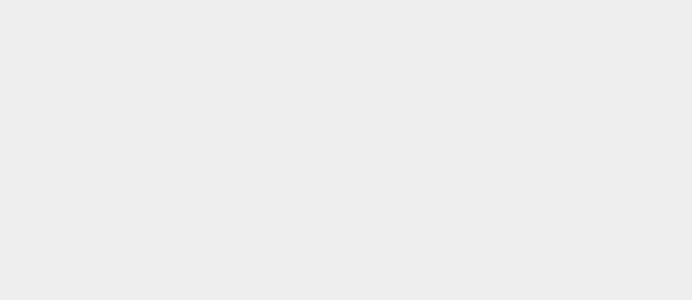
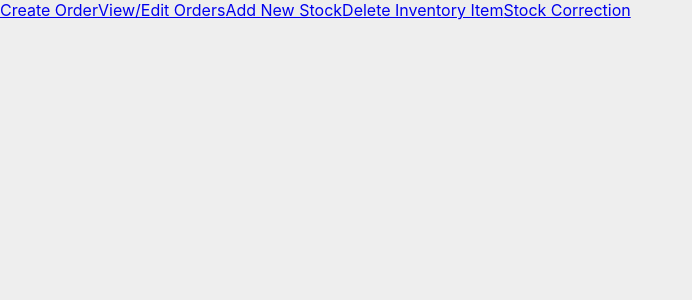
Before and after one commit to Ross-Savill/185client, a React (Create React App) app in the folder client/: page /dashboard in a window 1280 px wide. Shown: the top 300 px of the page, without its empty margins (0-692 px from the left). Built offline with nearby package versions, Linux system fonts and the light colour scheme.

Commit message:
created sidebar and component files

```diff
--- a/client/src/App.js
+++ b/client/src/App.js
@@ -5,6 +5,7 @@ import LoginForm from './Components/LoginForm';
 import RegisterForm from './Components/RegisterForm';
 import OrdersList from './Components/OrdersList'
 import PickList from './Components/PickList'
+import Dashboard from './Components/Dashboard'
 
 class App extends Component {
   render() {
@@ -15,6 +16,7 @@ class App extends Component {
           <Route path="/register" component={RegisterForm} />
           <Route path="/orders" exact component={OrdersList} />
           <Route path="/orders/:orderID/pick" exact component={PickList} />
+          <Route path="/dashboard" exact component={Dashboard} />
         </>
       </Router>
     );
--- /dev/null
+++ b/client/src/Components/Dashboard.js
@@ -0,0 +1,22 @@
+import React, { Component } from 'react';
+// import '../Styles/';
+import axios from 'axios';
+import Sidebar from './Sidebar'
+
+class Dashboard extends Component {
+  constructor(props) {
+    super(props);
+    this.state = {
+    }
+  }
+
+  render() {
+    return (
+      <>
+        <Sidebar />
+      </>
+    )
+  }
+}
+
+export default Dashboard;
--- /dev/null
+++ b/client/src/Components/QuickActions.js
@@ -0,0 +1,27 @@
+import React, { Component } from 'react';
+import '../Styles/Login.css';
+import axios from 'axios';
+
+class QuickActions extends Component {
+  constructor(props) {
+    super(props);
+    this.state = {
+    }
+  }
+
+  render() {
+    return (
+      <>
+        <div id="quick-actions">
+          <a href="#">Create Order</a>
+          <a href="#">View/Edit Orders</a>
+          <a href="#">Add New Stock</a>
+          <a href="#">Delete Inventory Item</a>
+          <a href="#">Stock Correction</a>
+        </div>
+      </>
+    )
+  }
+}
+
+export default QuickActions;
--- /dev/null
+++ b/client/src/Components/QuickOrders.js
@@ -0,0 +1,22 @@
+import React, { Component } from 'react';
+// import '../Styles/';
+import axios from 'axios';
+
+class QuickOrders extends Component {
+  constructor(props) {
+    super(props);
+    this.state = {
+    }
+  }
+
+  render() {
+    return (
+      <>
+        <div id="quick-orders">
+        </div>
+      </>
+    )
+  }
+}
+
+export default QuickOrders;
--- /dev/null
+++ b/client/src/Components/Sidebar.js
@@ -0,0 +1,28 @@
+import React, { Component } from 'react';
+// import '../Styles/';
+import axios from 'axios';
+import QuickActions from './QuickActions';
+import StockAlerts from './StockAlerts';
+import QuickOrders from './QuickOrders';
+
+class Sidebar extends Component {
+  constructor(props) {
+    super(props);
+    this.state = {
+    }
+  }
+
+  render() {
+    return (
+      <>
+        <div id="sidebar">
+          <QuickActions />
+          <StockAlerts />
+          <QuickOrders />
+        </div>
+      </>
+    )
+  }
+}
+
+export default Sidebar;
--- /dev/null
+++ b/client/src/Components/StockAlerts.js
@@ -0,0 +1,22 @@
+import React, { Component } from 'react';
+// import '../Styles/';
+import axios from 'axios';
+
+class StockAlerts extends Component {
+  constructor(props) {
+    super(props);
+    this.state = {
+    }
+  }
+
+  render() {
+    return (
+      <>
+        <div id="stock-alerts">
+        </div>
+      </>
+    )
+  }
+}
+
+export default StockAlerts;
```
